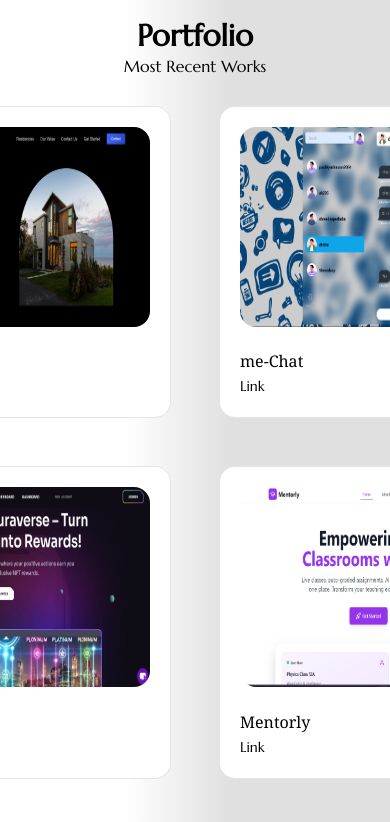
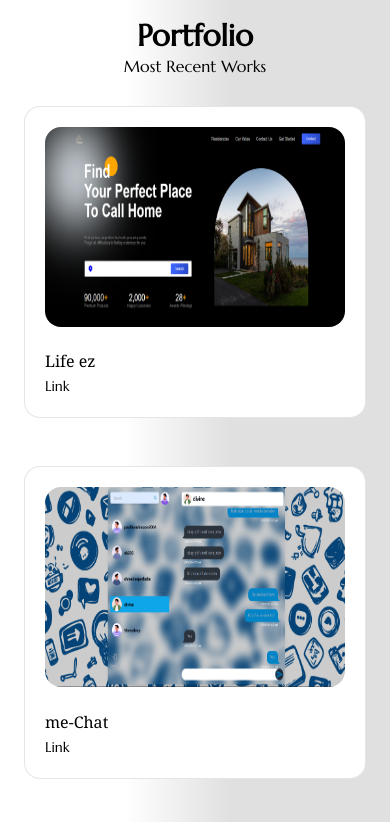
Before and after one commit to Sayantansen123/portfolio-sayantan-new, a React (Vite) app: page / in a window 390 px wide. Shown: the part 3942-4764 px from the top of the page. Built offline with nearby package versions, Linux system fonts and the light colour scheme.

Commit message:
issue fixes for mobile screen

```diff
--- a/src/index.css
+++ b/src/index.css
@@ -15,6 +15,13 @@ html {
   scroll-behavior: smooth;
 }
 
+#work_container {
+  display: grid;
+  grid-template-columns: repeat(2, max-content);
+  gap: 3rem;
+  justify-content: center;
+}
+
 @media (max-width: 780px) {
   #piyushdas::before {
     visibility: hidden;
@@ -27,13 +34,6 @@ html {
   #work_container {
     grid-template-columns: repeat(1, max-content);
   }
-}
-
-#work_container {
-  display: grid;
-  grid-template-columns: repeat(2, max-content);
-  gap: 3rem;
-  justify-content: center;
 }
 
 #work_card {
```
